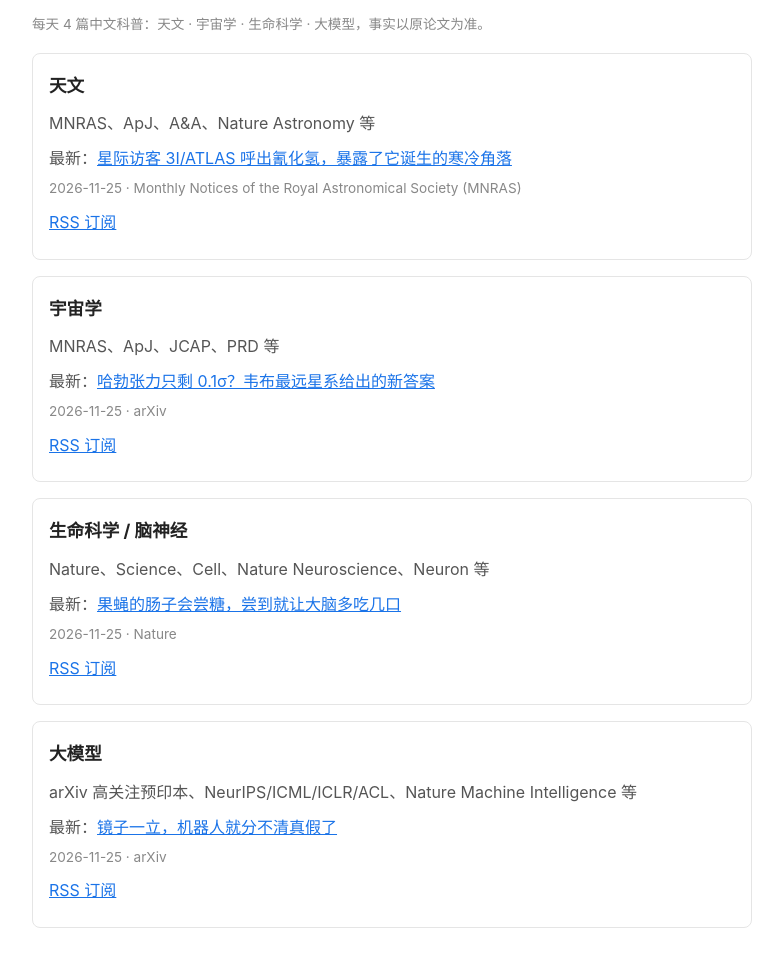
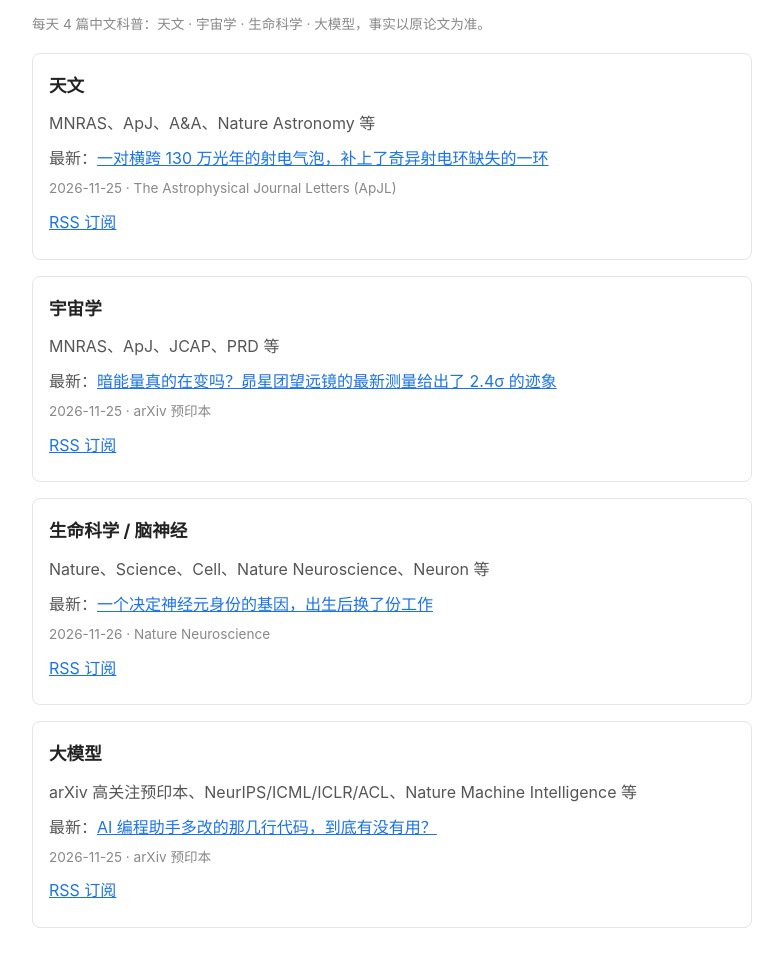
Before and after one commit to 123hurray/digest, a plain HTML site: page index.html in a window 1280 px wide. Shown: the part 78-1042 px from the top of the page, without its empty margins (248-1031 px from the left). Drawn offline with Linux system fonts and the light colour scheme.

Commit message:
digest: index.html

```diff
--- a/index.html
+++ b/index.html
@@ -17,9 +17,9 @@ a { color: #1a73e8; }
 <body>
 <h1>每日科学论文科普速递</h1>
 <p class="meta">每天 4 篇中文科普：天文 · 宇宙学 · 生命科学 · 大模型，事实以原论文为准。</p>
-<div class="track"><h2>天文</h2><p>MNRAS、ApJ、A&A、Nature Astronomy 等</p><p>最新：<a href="/home/hatch/workspace/astro-daily/astro/2026-11-26-astro.html">星际访客 3I/ATLAS 呼出氰化氢，暴露了它诞生的寒冷角落</a><br><span class="meta">2026-11-25 · Monthly Notices of the Royal Astronomical Society (MNRAS)</span></p><p><a href="/home/hatch/workspace/astro-daily/astro/rss.xml">RSS 订阅</a></p></div>
-<div class="track"><h2>宇宙学</h2><p>MNRAS、ApJ、JCAP、PRD 等</p><p>最新：<a href="/home/hatch/workspace/astro-daily/cosmo/2026-11-26-cosmo.html">哈勃张力只剩 0.1σ？韦布最远星系给出的新答案</a><br><span class="meta">2026-11-25 · arXiv</span></p><p><a href="/home/hatch/workspace/astro-daily/cosmo/rss.xml">RSS 订阅</a></p></div>
-<div class="track"><h2>生命科学 / 脑神经</h2><p>Nature、Science、Cell、Nature Neuroscience、Neuron 等</p><p>最新：<a href="/home/hatch/workspace/astro-daily/life/2026-11-26-life.html">果蝇的肠子会尝糖，尝到就让大脑多吃几口</a><br><span class="meta">2026-11-25 · Nature</span></p><p><a href="/home/hatch/workspace/astro-daily/life/rss.xml">RSS 订阅</a></p></div>
-<div class="track"><h2>大模型</h2><p>arXiv 高关注预印本、NeurIPS/ICML/ICLR/ACL、Nature Machine Intelligence 等</p><p>最新：<a href="/home/hatch/workspace/astro-daily/llm/2026-11-26-llm.html">镜子一立，机器人就分不清真假了</a><br><span class="meta">2026-11-25 · arXiv</span></p><p><a href="/home/hatch/workspace/astro-daily/llm/rss.xml">RSS 订阅</a></p></div>
+<div class="track"><h2>天文</h2><p>MNRAS、ApJ、A&A、Nature Astronomy 等</p><p>最新：<a href="/home/hatch/workspace/astro-daily/astro/2026-11-27-astro.html">一对横跨 130 万光年的射电气泡，补上了奇异射电环缺失的一环</a><br><span class="meta">2026-11-25 · The Astrophysical Journal Letters (ApJL)</span></p><p><a href="/home/hatch/workspace/astro-daily/astro/rss.xml">RSS 订阅</a></p></div>
+<div class="track"><h2>宇宙学</h2><p>MNRAS、ApJ、JCAP、PRD 等</p><p>最新：<a href="/home/hatch/workspace/astro-daily/cosmo/2026-11-27-cosmo.html">暗能量真的在变吗？昴星团望远镜的最新测量给出了 2.4σ 的迹象</a><br><span class="meta">2026-11-25 · arXiv 预印本</span></p><p><a href="/home/hatch/workspace/astro-daily/cosmo/rss.xml">RSS 订阅</a></p></div>
+<div class="track"><h2>生命科学 / 脑神经</h2><p>Nature、Science、Cell、Nature Neuroscience、Neuron 等</p><p>最新：<a href="/home/hatch/workspace/astro-daily/life/2026-11-27-life.html">一个决定神经元身份的基因，出生后换了份工作</a><br><span class="meta">2026-11-26 · Nature Neuroscience</span></p><p><a href="/home/hatch/workspace/astro-daily/life/rss.xml">RSS 订阅</a></p></div>
+<div class="track"><h2>大模型</h2><p>arXiv 高关注预印本、NeurIPS/ICML/ICLR/ACL、Nature Machine Intelligence 等</p><p>最新：<a href="/home/hatch/workspace/astro-daily/llm/2026-11-27-llm.html">AI 编程助手多改的那几行代码，到底有没有用？</a><br><span class="meta">2026-11-25 · arXiv 预印本</span></p><p><a href="/home/hatch/workspace/astro-daily/llm/rss.xml">RSS 订阅</a></p></div>
 </body>
 </html>
```
